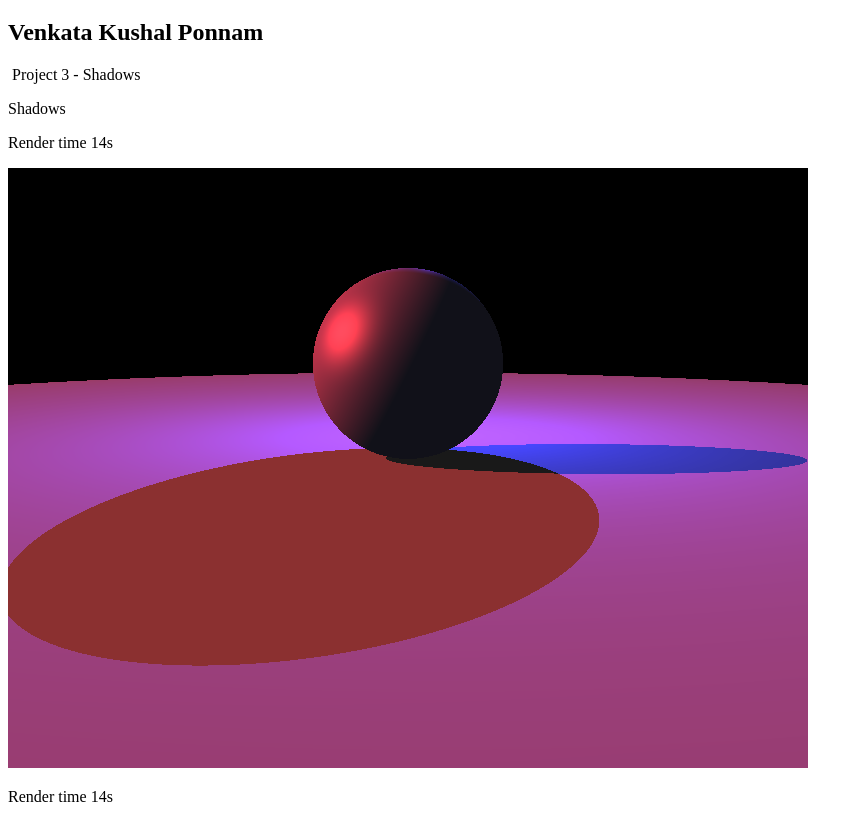
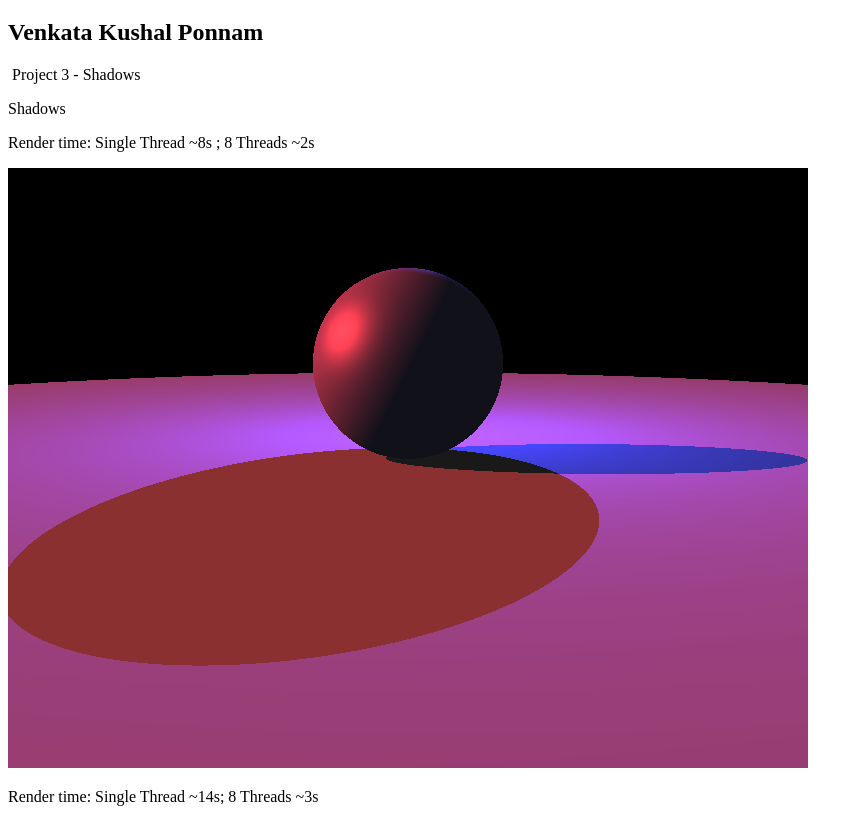
Before and after one commit to kushalponam/kushalponam.github.io, a plain HTML site: page courses/cs6620/prj3.html in a window 1280 px wide. Shown: the part 61-883 px from the top of the page, without its empty margins (0-863 px from the left). Drawn offline with Linux system fonts and the light colour scheme.

Commit message:
MultiThread Data

```diff
--- a/courses/cs6620/prj3.html
+++ b/courses/cs6620/prj3.html
@@ -6,10 +6,10 @@
 
 <p> &#160;Project 3 - Shadows </p>
 <p> Shadows </p>
-<p> Render time 14s</p>
+<p> Render time: Single Thread ~8s ; 8 Threads ~2s</p>
 <IMG SRC="prj3pics/prj3-1.png" ALT="some text" WIDTH=800 HEIGHT=600>
 
-<p> Render time 14s</p>
+<p> Render time: Single Thread ~14s; 8 Threads ~3s</p>
 <IMG SRC="prj3pics/prj3-2.png" ALT="some text" WIDTH=800 HEIGHT=600>
 
 <p> Hardware : Core i7 - 2630QM (2.00GH)</p>
```
